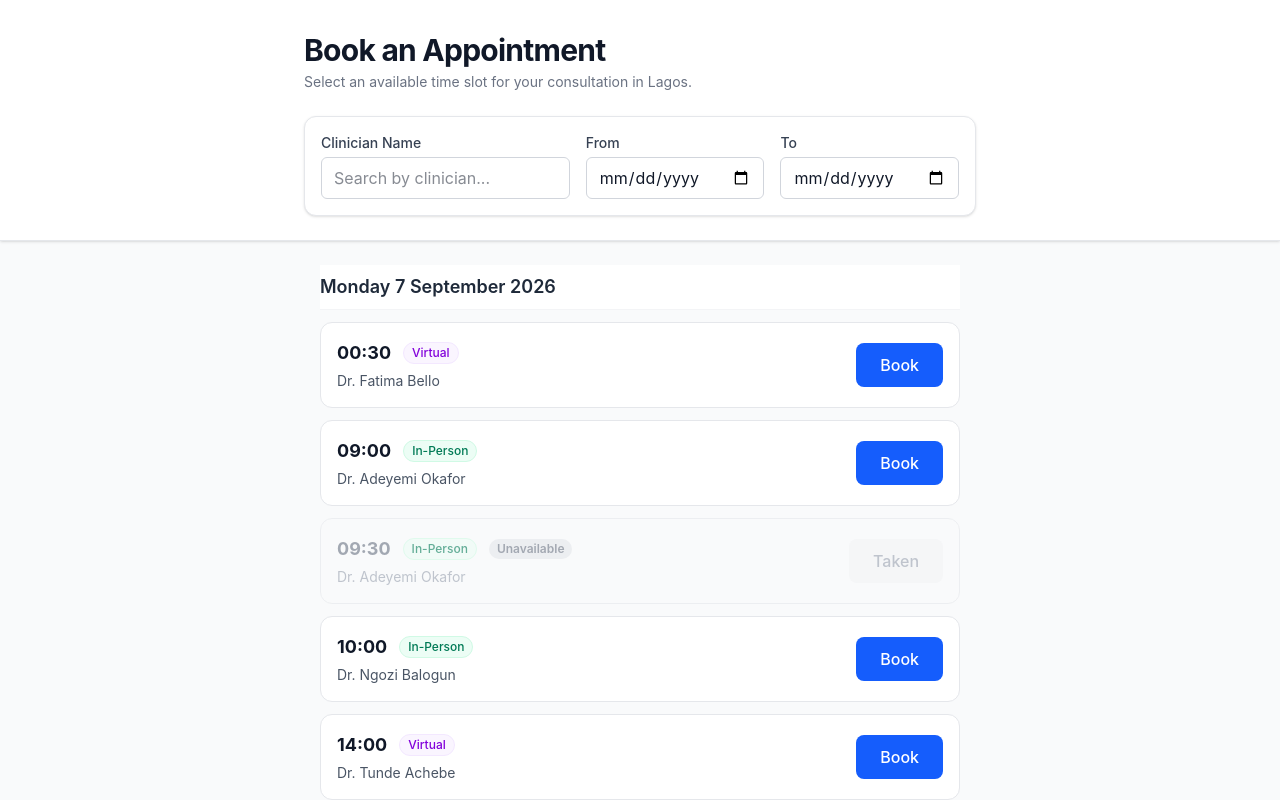
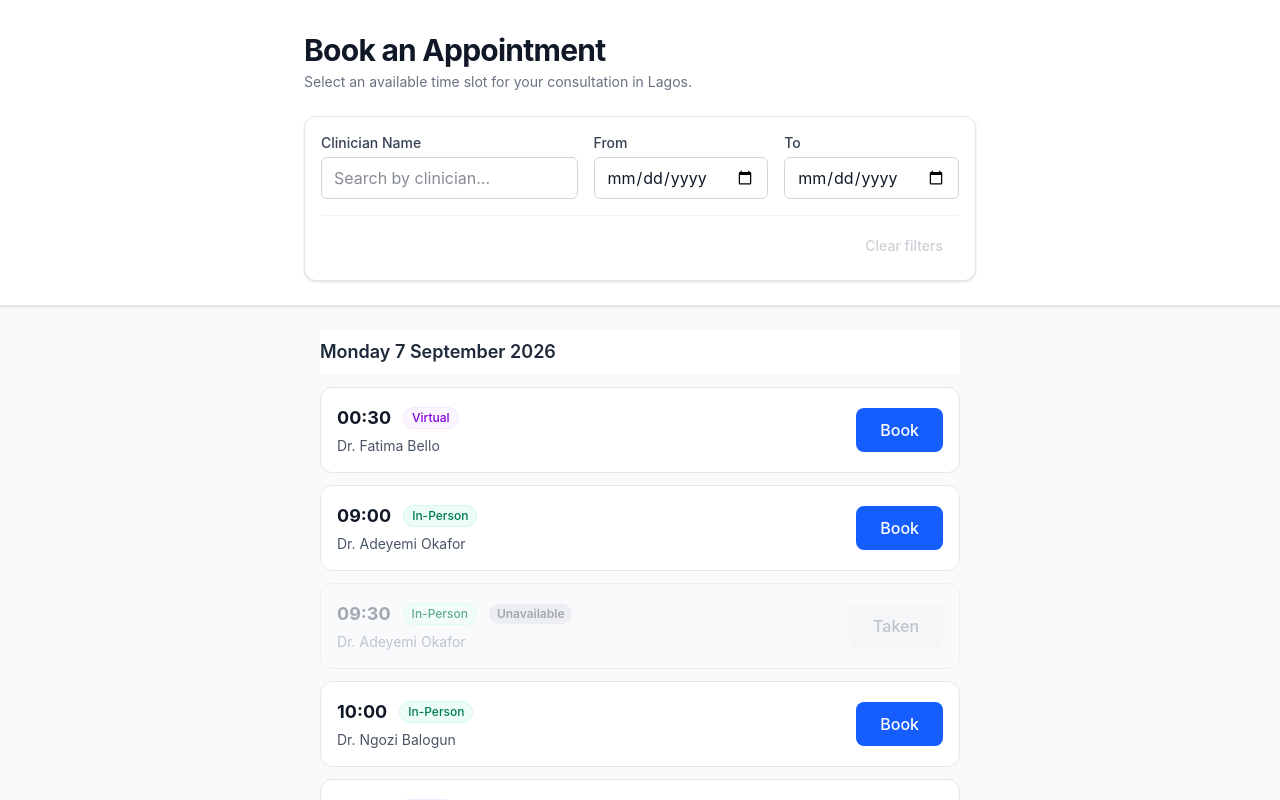
Before and after one commit to Isioma20/appointment-slot-booker, a React (Vite) app: page / in a window 1280 px wide. Shown: the top 800 px of the page. Built offline with nearby package versions, Linux system fonts and the light colour scheme.

Commit message:
feat: replace success banner with modal and refine filter card

```diff
--- a/src/App.tsx
+++ b/src/App.tsx
@@ -8,7 +8,7 @@ import { LoadingState } from "./components/LoadingState";
 import { RefreshingIndicator } from "./components/RefreshingIndicator";
 import { ErrorState } from "./components/ErrorState";
 import { EmptyState } from "./components/EmptyState";
-import { SuccessBanner } from "./components/SuccessBanner";
+import { SuccessModal } from "./components/SuccessModal";
 import { ConflictBanner } from "./components/ConflictBanner";
 
 export default function App() {
@@ -35,6 +35,12 @@ export default function App() {
   // Derived state
   const groupedSlots = useMemo(() => groupSlotsByWATDay(slots), [slots]);
 
+  const handleResetFilters = () => {
+    setQuery("");
+    setWatStartDate("");
+    setWatEndDate("");
+  };
+
   return (
     <div className="min-h-screen bg-gray-50 text-gray-900 font-sans pb-12">
       <header className="bg-white border-b border-gray-200 pt-8 pb-6 px-4 mb-6 shadow-sm">
@@ -53,16 +59,13 @@ export default function App() {
             onStartDateChange={setWatStartDate}
             endDate={watEndDate}
             onEndDateChange={setWatEndDate}
+            onReset={handleResetFilters}
           />
         </div>
       </header>
 
       {/* Main Content Area */}
       <main className="max-w-2xl mx-auto px-4">
-        {confirmationCode && (
-          <SuccessBanner code={confirmationCode} onDismiss={clearSuccess} />
-        )}
-
         {conflictError && (
           <ConflictBanner message={conflictError} onDismiss={clearConflict} />
         )}
@@ -82,6 +85,13 @@ export default function App() {
             bookingSlotId={bookingSlotId}
           />
         )}
+
+        {confirmationCode && (
+          <SuccessModal
+            confirmationCode={confirmationCode}
+            onClose={clearSuccess}
+          />
+        )}
       </main>
     </div>
   );
--- a/src/components/FilterBar.tsx
+++ b/src/components/FilterBar.tsx
@@ -1,3 +1,5 @@
+import React from "react";
+
 interface FilterBarProps {
   query: string;
   onQueryChange: (query: string) => void;
@@ -5,6 +7,7 @@ interface FilterBarProps {
   onStartDateChange: (date: string) => void;
   endDate: string;
   onEndDateChange: (date: string) => void;
+  onReset: () => void;
 }
 
 export const FilterBar: React.FC<FilterBarProps> = ({
@@ -14,19 +17,24 @@ export const FilterBar: React.FC<FilterBarProps> = ({
   onStartDateChange,
   endDate,
   onEndDateChange,
+  onReset,
 }) => {
+  const hasActiveFilters = Boolean(query.trim() || startDate || endDate);
+
   return (
     <form
+      role="search"
       aria-labelledby="filter-heading"
-      className="bg-white p-4 rounded-xl border border-gray-200 shadow-sm"
+      onSubmit={(e) => e.preventDefault()}
+      className="bg-white p-4 rounded-xl border border-gray-200 shadow-sm flex flex-col gap-4"
     >
       <h2 id="filter-heading" className="sr-only">
         Filter Appointments
       </h2>
 
-      <div className="flex flex-col md:flex-row gap-4">
+      <div className="grid grid-cols-1 md:grid-cols-12 gap-4">
         {/* Search Input */}
-        <div className="flex-[2]">
+        <div className="md:col-span-5">
           <label
             htmlFor="clinician-search"
             className="block text-sm font-medium text-gray-700 mb-1"
@@ -43,9 +51,9 @@ export const FilterBar: React.FC<FilterBarProps> = ({
           />
         </div>
 
-        {/* Date Filters Container */}
-        <div className="flex flex-col sm:flex-row gap-4 flex-[3]">
-          <div className="flex-1">
+        {/* Date Filters */}
+        <div className="md:col-span-7 grid grid-cols-1 sm:grid-cols-2 gap-4">
+          <div>
             <label
               htmlFor="start-date"
               className="block text-sm font-medium text-gray-700 mb-1"
@@ -61,7 +69,7 @@ export const FilterBar: React.FC<FilterBarProps> = ({
             />
           </div>
 
-          <div className="flex-1">
+          <div>
             <label
               htmlFor="end-date"
               className="block text-sm font-medium text-gray-700 mb-1"
@@ -78,6 +86,23 @@ export const FilterBar: React.FC<FilterBarProps> = ({
           </div>
         </div>
       </div>
+
+      {/* Row 2: The Action Bar */}
+      <div className="flex justify-end pt-3 border-t border-gray-100">
+        <button
+          type="button"
+          onClick={onReset}
+          disabled={!hasActiveFilters}
+          className={`text-sm font-medium px-4 py-2 rounded-md transition-all focus:outline-none focus:ring-2 focus:ring-offset-1 ${
+            hasActiveFilters
+              ? "text-gray-600 hover:bg-gray-100 hover:text-gray-900 focus:ring-gray-300"
+              : "text-gray-400 opacity-50 cursor-not-allowed"
+          }`}
+          aria-label="Clear all filters"
+        >
+          Clear filters
+        </button>
+      </div>
     </form>
   );
 };
--- a/src/components/SuccessBanner.tsx
+++ /dev/null
@@ -1,44 +0,0 @@
-import React from "react";
-
-interface SuccessBannerProps {
-  code: string;
-  onDismiss: () => void;
-}
-
-export const SuccessBanner: React.FC<SuccessBannerProps> = ({
-  code,
-  onDismiss,
-}) => (
-  <div
-    role="status"
-    aria-live="polite"
-    className="bg-green-50 border border-green-200 rounded-lg p-4 mb-6 flex justify-between items-start"
-  >
-    <div>
-      <h3 className="text-green-800 font-semibold mb-1">Booking Confirmed</h3>
-      <p className="text-green-700 text-sm">
-        Your appointment is set. Confirmation code:{" "}
-        <strong className="tracking-wide">{code}</strong>
-      </p>
-    </div>
-    <button
-      onClick={onDismiss}
-      className="text-green-600 hover:text-green-800 focus:ring-2 focus:ring-green-500 rounded p-1"
-      aria-label="Dismiss success message"
-    >
-      <svg
-        className="w-5 h-5"
-        fill="none"
-        stroke="currentColor"
-        viewBox="0 0 24 24"
-      >
-        <path
-          strokeLinecap="round"
-          strokeLinejoin="round"
-          strokeWidth="2"
-          d="M6 18L18 6M6 6l12 12"
-        />
-      </svg>
-    </button>
-  </div>
-);
--- /dev/null
+++ b/src/components/SuccessModal.tsx
@@ -0,0 +1,85 @@
+import React, { useEffect, useRef } from "react";
+
+interface SuccessModalProps {
+  confirmationCode: string;
+  onClose: () => void;
+}
+
+export const SuccessModal: React.FC<SuccessModalProps> = ({
+  confirmationCode,
+  onClose,
+}) => {
+  const modalRef = useRef<HTMLDivElement>(null);
+
+  useEffect(() => {
+    const handleKeyDown = (e: KeyboardEvent) => {
+      if (e.key === "Escape") {
+        onClose();
+      }
+    };
+
+    document.addEventListener("keydown", handleKeyDown);
+
+    modalRef.current?.focus();
+
+    return () => {
+      document.removeEventListener("keydown", handleKeyDown);
+    };
+  }, [onClose]);
+
+  return (
+    <div
+      className="fixed inset-0 z-50 flex items-center justify-center p-4 bg-gray-900/40 backdrop-blur-sm transition-opacity"
+      role="dialog"
+      aria-modal="true"
+      aria-labelledby="modal-title"
+    >
+      <div
+        ref={modalRef}
+        tabIndex={-1}
+        className="bg-white rounded-2xl shadow-2xl p-6 w-full max-w-sm flex flex-col items-center text-center transform outline-none"
+      >
+        {/* Success Icon */}
+        <div className="w-14 h-14 rounded-full bg-green-100 flex items-center justify-center mb-4">
+          <svg
+            className="w-8 h-8 text-green-600"
+            fill="none"
+            stroke="currentColor"
+            viewBox="0 0 24 24"
+          >
+            <path
+              strokeLinecap="round"
+              strokeLinejoin="round"
+              strokeWidth={2.5}
+              d="M5 13l4 4L19 7"
+            />
+          </svg>
+        </div>
+
+        <h3 id="modal-title" className="text-xl font-bold text-gray-900 mb-2">
+          Booking Confirmed!
+        </h3>
+
+        <p className="text-sm text-gray-600 mb-6">
+          Your appointment has been successfully scheduled. Here is your
+          confirmation code:
+        </p>
+
+        {/* Confirmation Code Display */}
+        <div className="bg-gray-50 px-4 py-3 rounded-lg border border-gray-200 mb-6 w-full">
+          <span className="block font-mono text-xl font-bold text-gray-800 tracking-wider">
+            {confirmationCode}
+          </span>
+        </div>
+
+        {/* Action Button */}
+        <button
+          onClick={onClose}
+          className="w-full bg-blue-600 text-white font-medium py-2.5 px-4 rounded-lg hover:bg-blue-700 focus:outline-none focus:ring-2 focus:ring-blue-500 focus:ring-offset-2 transition-colors"
+        >
+          Done
+        </button>
+      </div>
+    </div>
+  );
+};
```
